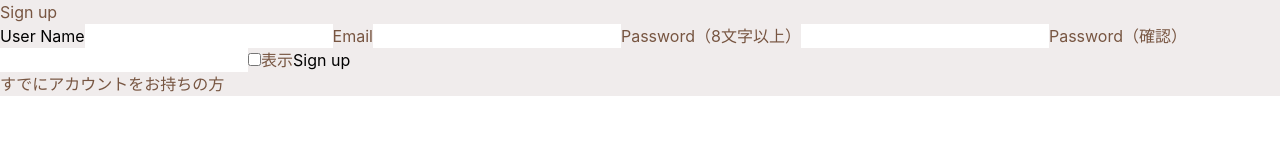
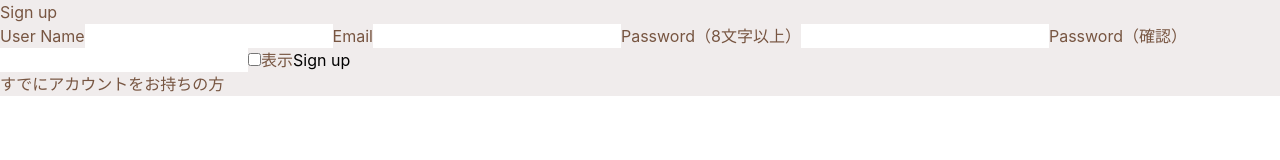
Before and after one commit to hiro899/ftbs, a Next.js app: page /signup in a window 1280 px wide. Shown: the top 160 px of the page. Built offline with nearby package versions, Linux system fonts and the light colour scheme; no server answers; what @aws-amplify/core would draw is missing.

Commit message:
fix username color

```diff
--- a/pages/signup.js
+++ b/pages/signup.js
@@ -48,7 +48,7 @@ export default function Signup() {
     <div className="flex flex-col items-center justify-center min-h-screen py-2" style={{backgroundColor: '#f0ecec'}}>
       <h1 className="text-4xl mb-4" style={{color: '#775541'}}>Sign up</h1>
       <form className="w-64 space-y-4" onSubmit={handleSignup}>
-      <label className="flex flex-col">
+      <label className="flex flex-col" style={{color: '#775541'}}>
         User Name
         <input
           className="px-3 py-2 border border-gray-300 rounded"
```
